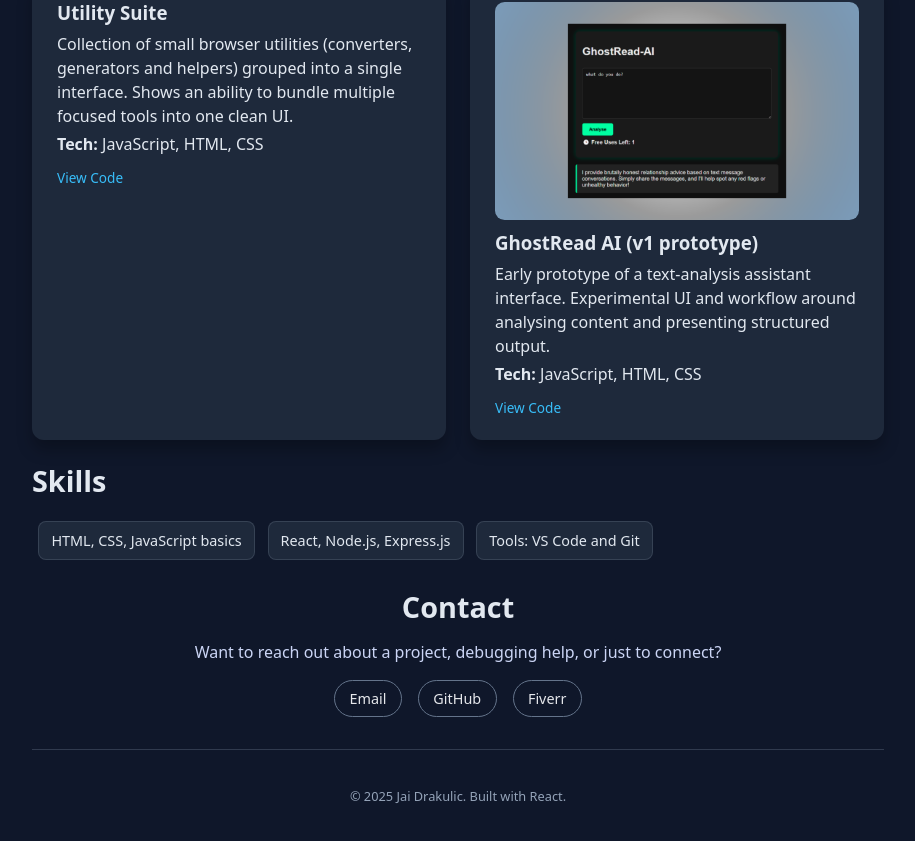
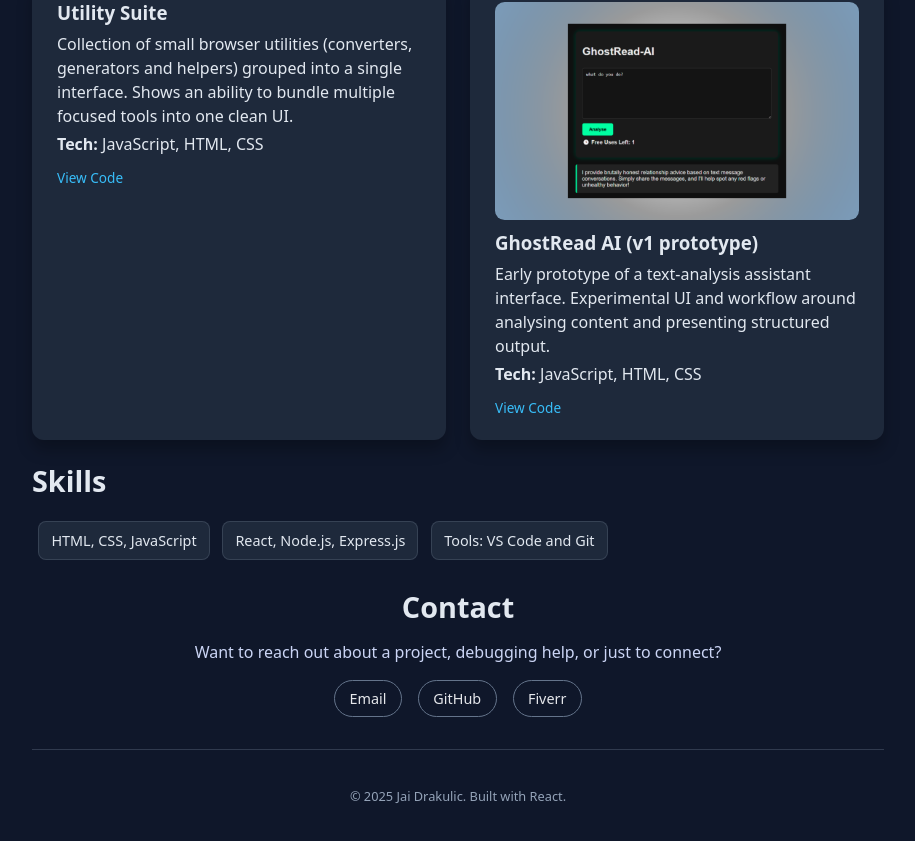
Before and after one commit to SUDO-j182/Portfolio-Site-v2, a React (Vite) app: page / in a window 1280 px wide. Shown: the part 3054-3895 px from the top of the page, without its empty margins (182-1097 px from the left). Built offline with nearby package versions, Linux system fonts and the light colour scheme.

Commit message:
Updated Skills section

```diff
--- a/src/components/skills.jsx
+++ b/src/components/skills.jsx
@@ -3,7 +3,7 @@ function Skills () {
          <section id="skills">
       <h2>Skills</h2>
       <ul>
-        <li>HTML, CSS, JavaScript basics</li>
+        <li>HTML, CSS, JavaScript</li>
         <li>React, Node.js, Express.js</li>
         <li>Tools: VS Code and Git</li>
       </ul>
```
